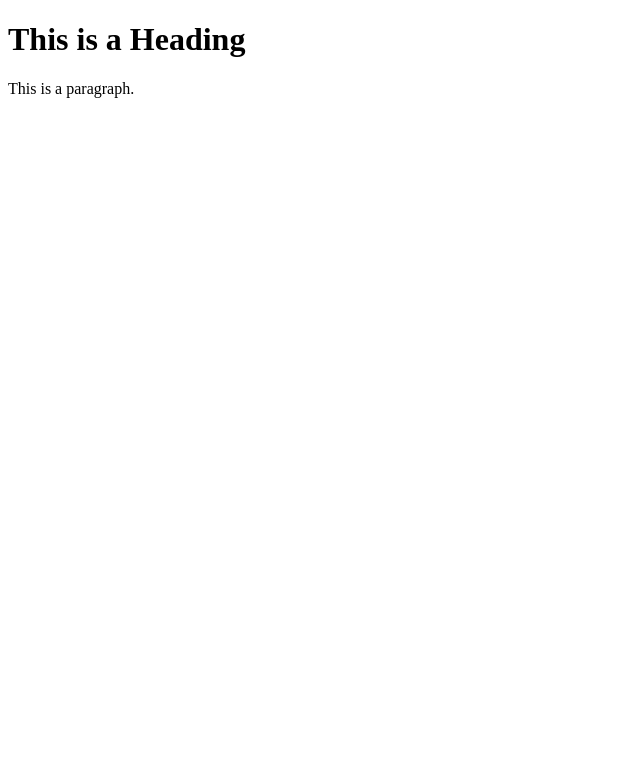
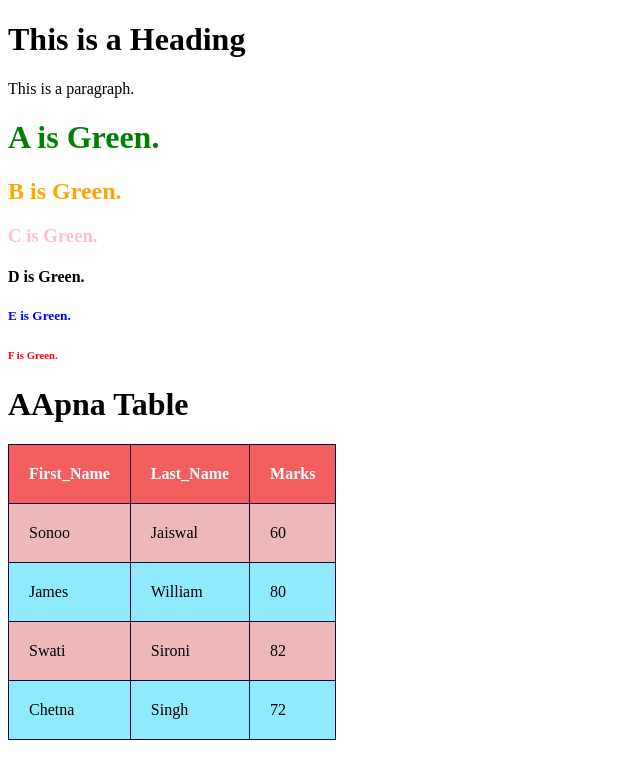
Before and after one commit to AshishChatterjee/ashishchatterjee.in, a plain HTML site: page index.html in a window 1280 px wide. Shown: the whole page, without its empty margins (0-640 px from the left). Drawn offline with Linux system fonts and the light colour scheme.

Commit message:
other code like css,html

```diff
--- a/CSS/style.css
+++ b/CSS/style.css
@@ -0,0 +1,17 @@
+table, th, td {
+    border: 1px solid rgb(22, 5, 63);
+    border-collapse: collapse;
+}
+th, td {
+    padding: 20px;
+}
+table#alter tr:nth-child(even) {
+    background-color: #edb8b8;
+}
+table#alter tr:nth-child(odd) {
+    background-color: #8feafc;
+}
+table#alter th {
+    color: white;
+    background-color: rgba(250, 85, 85, 0.943);
+}
--- a/index.html
+++ b/index.html
@@ -2,11 +2,26 @@
 <html>
 <head>
 <title>Page Title</title>
+<script></script>
+<link rel="stylesheet" href="CSS/style.css">
 </head>
 <body>
 
 <h1>This is a Heading</h1>
 <p>This is a paragraph.</p>
-
+<h1 style="color:green;"> A is Green. </h2>
+<h2 style="color:orange;"> B is Green. </h2>
+<h3 style="color:pink;"> C is Green. </h2>
+<h4 style="color:black;"> D is Green. </h2>
+<h5 style="color:blue;"> E is Green. </h2>
+<h6 style="color:red;"> F is Green. </h2>
+<h1> AApna Table</h1>
+<table id="alter">
+    <tr><th>First_Name</th><th>Last_Name</th><th>Marks</th></tr>
+    <tr><td>Sonoo</td><td>Jaiswal</td><td>60</td></tr>
+    <tr><td>James</td><td>William</td><td>80</td></tr>
+    <tr><td>Swati</td><td>Sironi</td><td>82</td></tr>
+    <tr><td>Chetna</td><td>Singh</td><td>72</td></tr>
+    </table>
 </body>
 </html>
```
Also changed, not shown: topics.txt.
